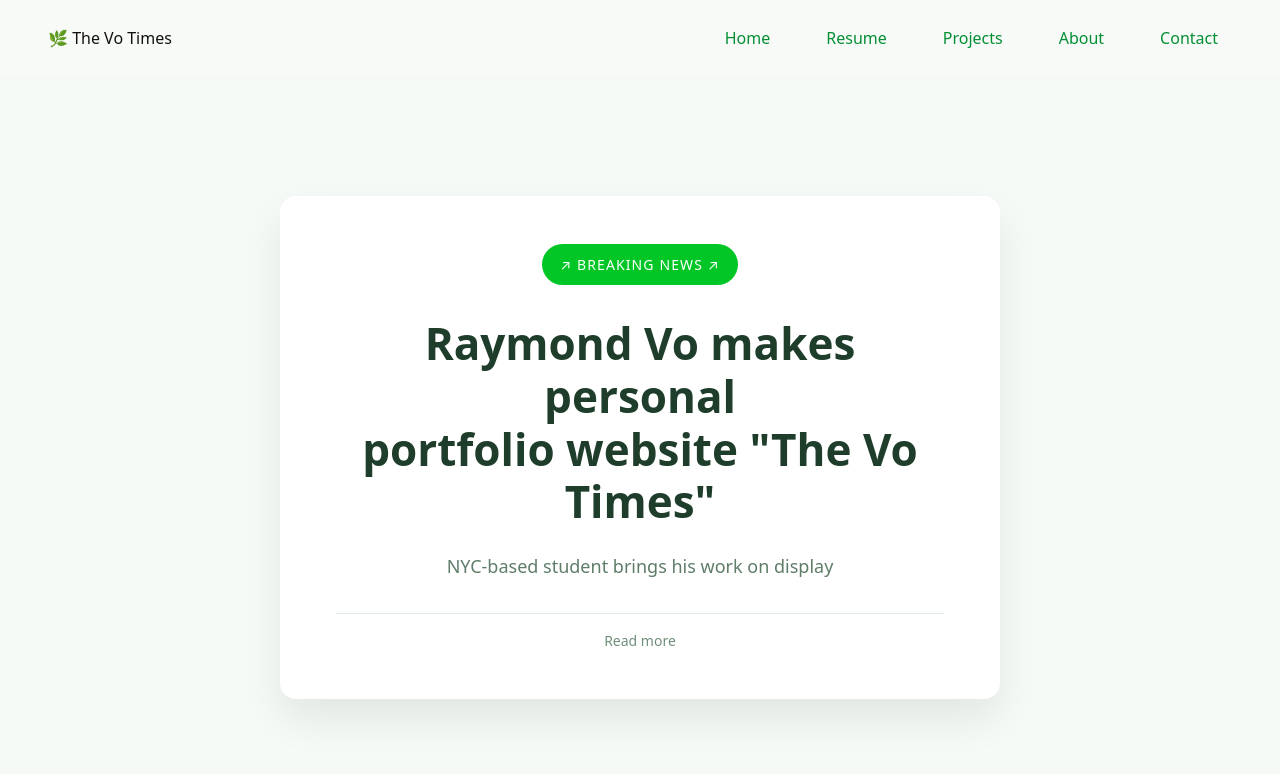
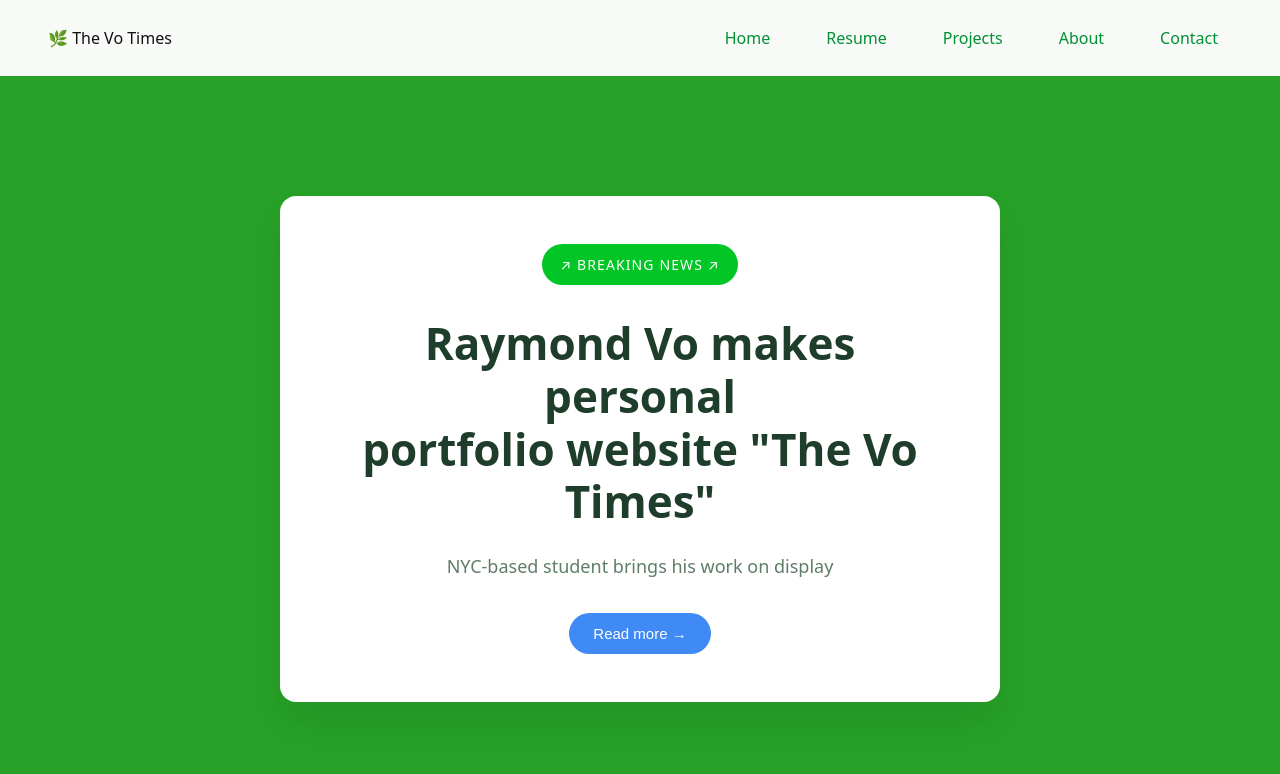
Before and after one commit to raymond-t-vo/myportfolio, a React (Vite) app: page / in a window 1280 px wide. Shown: the top 774 px of the page. Built offline with nearby package versions, Linux system fonts and the light colour scheme.

Commit message:
Home page

```diff
--- a/src/App.css
+++ b/src/App.css
@@ -47,10 +47,10 @@ body {
 .nav-right {
   display: flex;
   align-items: center;
-  gap: 28px;n
+  gap: 28px;
 }
 
-.nav-right a {
+.nav-right a{
   text-decoration: none;
   color: #038f34;
   font-size: 16px;
@@ -76,7 +76,7 @@ main {
 
 /* Page background + spacing */
 .page {
-  background: #f6faf6;
+  background: #27a127;
   min-height: calc(100vh - 120px); /* subtract navbar height */
 }
 
@@ -129,9 +129,22 @@ main {
 }
 
 /* Footer line */
-.hero-footer {
-  font-size: 14px;
-  color: #6f8f7a;
-  border-top: 1px solid #e1ece4;
-  padding-top: 16px;
+.read-more-btn {
+  background-color: #3f8af5;
+  color: white;
+  border: none;
+  padding: 12px 24px;
+  border-radius: 999px;
+  font-size: 15px;
+  font-weight: 500;
+  cursor: pointer;
+  transition: background 0.2s ease, transform 0.1s ease;
 }
+
+.read-more-btn:hover {
+  background-color: #3f6b4a;
+}
+
+.read-more-btn:active {
+  transform: scale(0.96);
+}
--- a/src/App.jsx
+++ b/src/App.jsx
@@ -35,9 +35,10 @@ function App() {
         NYC-based student brings his work on display
       </p>
 
-      <div className="hero-footer">
-        Read more
-      </div>
+      <button className="read-more-btn">
+        Read more →
+      </button>
+
     </div>
   </section>
 </main>
--- a/src/index.css
+++ b/src/index.css
@@ -36,7 +36,7 @@ body {
 button:hover {
   border-color: #646cff;
 }
-button:focus,
+
 
 
 @media (prefers-color-scheme: light) {
```
